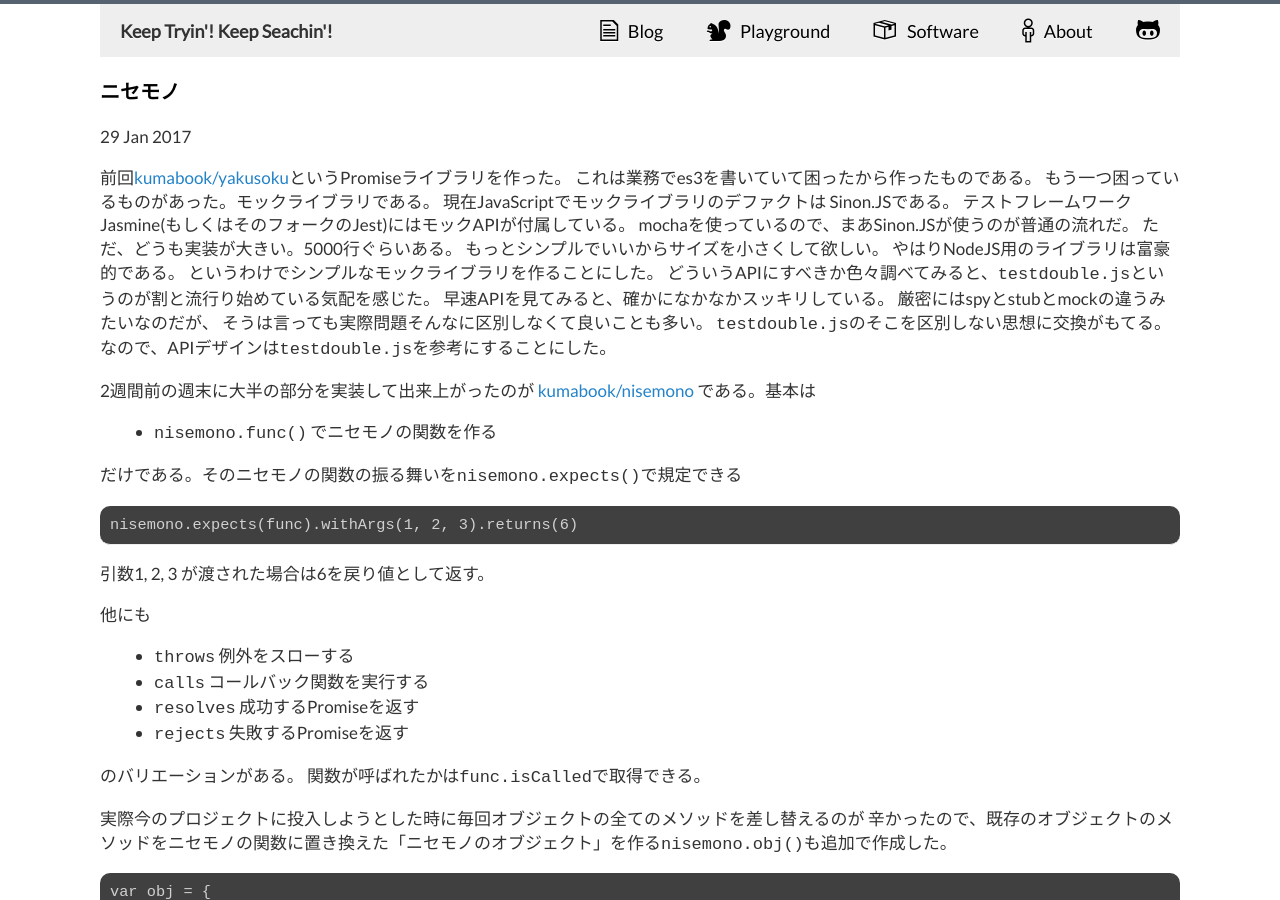
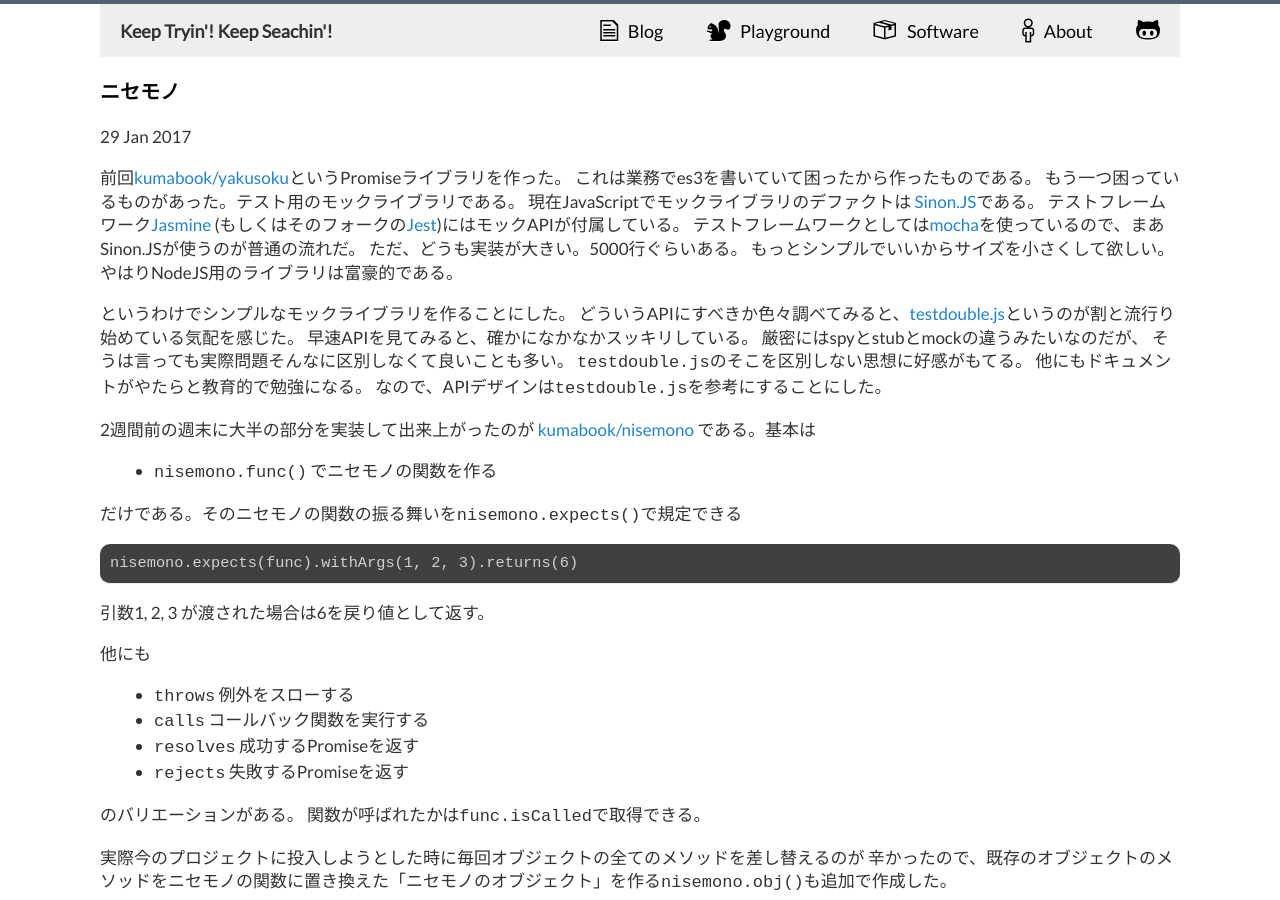
Before and after one commit to kumabook/kumabook.github.io, a Jekyll site: the page built from _posts/2017-01-29-nisemono.markdown, in a window 1280 px wide and 900 px high. Built offline with Jekyll 4.4.1, drawn with Linux system fonts in a browser that asks for light colours; comment, search, counter and statistics services are not loaded.

Commit message:
Update 01-29 nisemono

```diff
--- a/_posts/2017-01-29-nisemono.markdown
+++ b/_posts/2017-01-29-nisemono.markdown
@@ -7,19 +7,23 @@ categories: javascripts
 
  前回[kumabook/yakusoku](https://github.com/kumabook/yakusoku)というPromiseライブラリを作った。
  これは業務でes3を書いていて困ったから作ったものである。
- もう一つ困っているものがあった。モックライブラリである。
- 現在JavaScriptでモックライブラリのデファクトは Sinon.JSである。
- テストフレームワークJasmine(もしくはそのフォークのJest)にはモックAPIが付属している。
- mochaを使っているので、まあSinon.JSが使うのが普通の流れだ。
+ もう一つ困っているものがあった。テスト用のモックライブラリである。
+ 現在JavaScriptでモックライブラリのデファクトは [Sinon.JS](http://sinonjs.org/)である。
+ テストフレームワーク[Jasmine](https://jasmine.github.io/)
+ (もしくはそのフォークの[Jest](https://facebook.github.io/jest/))にはモックAPIが付属している。
+ テストフレームワークとしては[mocha](https://mochajs.org/)を使っているので、まあSinon.JSが使うのが普通の流れだ。
  ただ、どうも実装が大きい。5000行ぐらいある。
  もっとシンプルでいいからサイズを小さくして欲しい。
  やはりNodeJS用のライブラリは富豪的である。
+
+
  というわけでシンプルなモックライブラリを作ることにした。
- どういうAPIにすべきか色々調べてみると、`testdouble.js`というのが割と流行り始めている気配を感じた。
+ どういうAPIにすべきか色々調べてみると、[testdouble.js](https://github.com/testdouble/testdouble.js/)というのが割と流行り始めている気配を感じた。
  早速APIを見てみると、確かになかなかスッキリしている。
  厳密にはspyとstubとmockの違うみたいなのだが、
  そうは言っても実際問題そんなに区別しなくて良いことも多い。
- `testdouble.js`のそこを区別しない思想に交換がもてる。
+ `testdouble.js`のそこを区別しない思想に好感がもてる。
+ 他にもドキュメントがやたらと教育的で勉強になる。
  なので、APIデザインは`testdouble.js`を参考にすることにした。
 
  2週間前の週末に大半の部分を実装して出来上がったのが [kumabook/nisemono](https://github.com/kumabook/nisemono)
```
